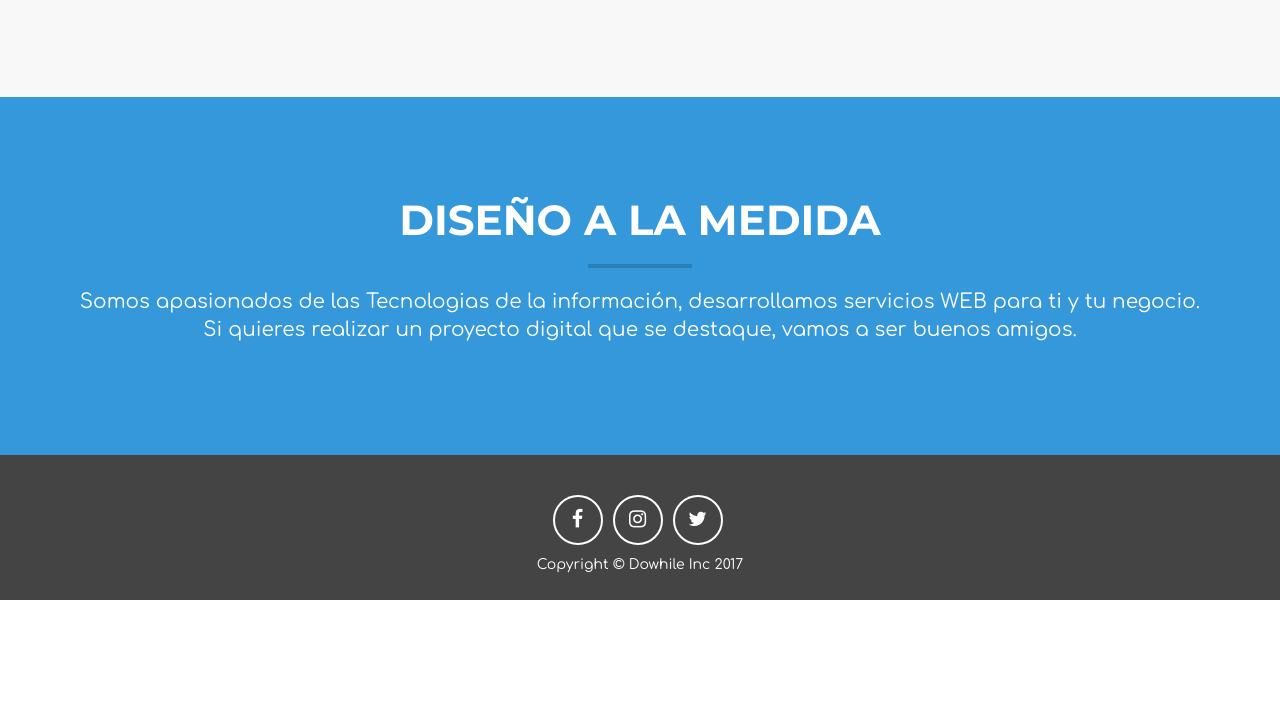
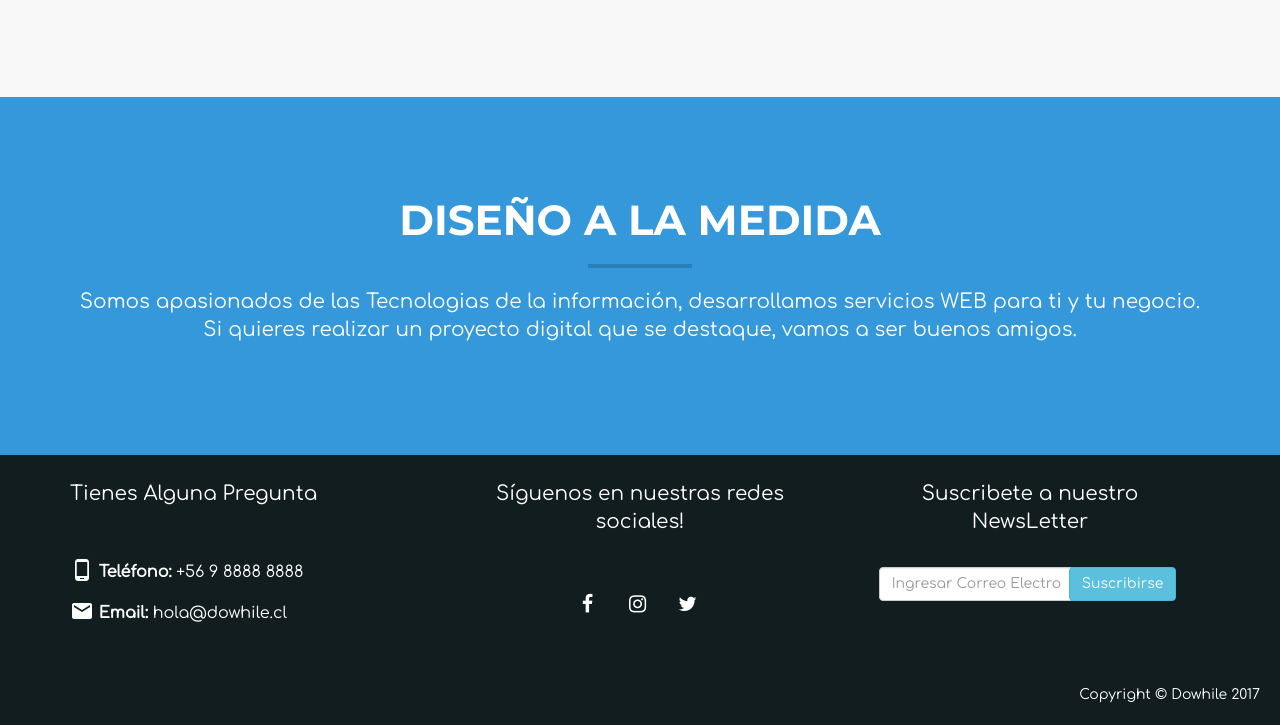
Before and after one commit to luisvilches/Dowhile-Front, a React app: page / in a window 1280 px wide. Shown: the part 1103-1828 px from the top of the page. Before the commit the page ends 1703 px from the top, so only its background shows below. Built offline with nearby package versions, Linux system fonts and the light colour scheme.

Commit message:
style visual

```diff
--- a/src/components/Footer/Footer.js
+++ b/src/components/Footer/Footer.js
@@ -1,4 +1,5 @@
 import React, { Component } from 'react';
+import {ButtonGroup,Button,Form} from 'react-bootstrap'
 
 class FooterContainer extends Component {
   render() {
@@ -7,7 +8,18 @@ class FooterContainer extends Component {
         <div className="footer-below">
             <div className="container">
                 <div className="row">
-                    <div className="col-lg-12">
+                    <div className="col-lg-4 text-left">
+                        <p>Tienes Alguna Pregunta</p>
+                        <br/>
+                        <br/>
+                        <div className="pfooter">
+                            <p><i className="material-icons">phone_android</i><span><b> Teléfono:</b> +56 9 8888 8888</span></p>
+                            <p><i className="material-icons">mail</i><span><b> Email:</b> hola@dowhile.cl</span> </p>
+                        </div>
+                    </div>
+                    <div className="col-lg-4">
+                        <p>Síguenos en nuestras redes sociales!</p>
+                        <br/>
                         <ul className="list-inline">
                             <li>
                                 <a rel="noopener noreferrer" href="https://www.facebook.com/Dowhile-249855992087726" target="_blank" className="btn-social btn-outline"><span className="sr-only">Facebook</span><i className="fa fa-fw fa-facebook"></i></a>
@@ -20,10 +32,21 @@ class FooterContainer extends Component {
                             </li>
                         </ul>
                     </div>
-                    <div className="col-lg-12">
-                        Copyright &copy; Dowhile Inc 2017
+                    <div className="col-lg-4">
+                        <p>Suscribete a nuestro <br/> NewsLetter</p>
+                        <br/>
+                        <Form inline>
+                            <input type="text" className="form-control" placeholder="Ingresar Correo Electronico"/>
+                            <Button bsStyle="info" className="suscrib">Suscribirse</Button>
+                        </Form>
                     </div>
+
                 </div>
+            </div>
+        </div>
+        <div className="row gbfooter">
+            <div className="col-lg-12">
+                Copyright &copy; Dowhile 2017
             </div>
         </div>
     </footer>
--- a/src/index.css
+++ b/src/index.css
@@ -424,14 +424,14 @@ footer h3 {
 }
 footer .footer-above {
   padding-top: 50px;
-  background-color: #444;
+  background-color: #121d1f;
 }
 footer .footer-col {
   margin-bottom: 50px;
 }
 footer .footer-below {
   padding: 25px 0;
-  background-color: #444;
+  background-color: #121d1f;
 }
 .btn-outline {
   color: white;
@@ -447,7 +447,7 @@ footer .footer-below {
 .btn-outline.active {
   color: #2980b9;
   background: white;
-  border: solid 2px white;
+
 }
 
 .conta p{
@@ -540,10 +540,10 @@ fieldset[disabled] .btn-success.active {
 }
 .btn-social {
   display: inline-block;
-  height: 50px;
-  width: 50px;
-  border: 2px solid white;
-  border-radius: 100%;
+  height: 40px;
+  width: 40px;
+  border: 0px solid white;
+  border-radius: 5px;
   text-align: center;
   font-size: 20px;
   line-height: 45px;
@@ -714,3 +714,26 @@ div#maincontent {
 .accessTitle{
   font-size: 30px;
 }
+
+.gbfooter{
+  background: #121d1f;
+  text-align: right;
+  padding: 20px;
+}
+
+.pfooter p {
+  font-size: 16px;
+}
+.pfooter span{
+  position: relative;
+  top: -5px;
+}
+
+.noPadding{
+  padding: 0px !important;
+}
+
+.suscrib{
+  position: relative;
+  left: -5px;
+}
```
Also changed, not shown: src/logo.svg (deleted).
